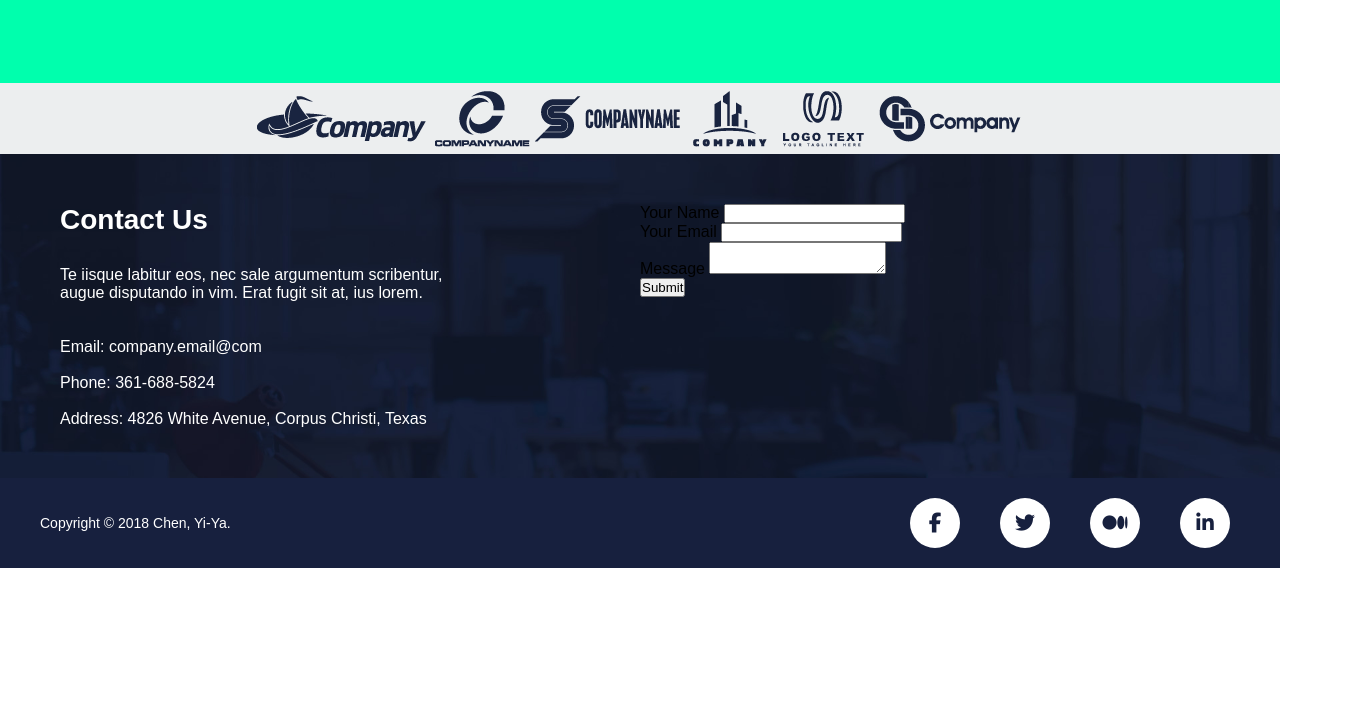
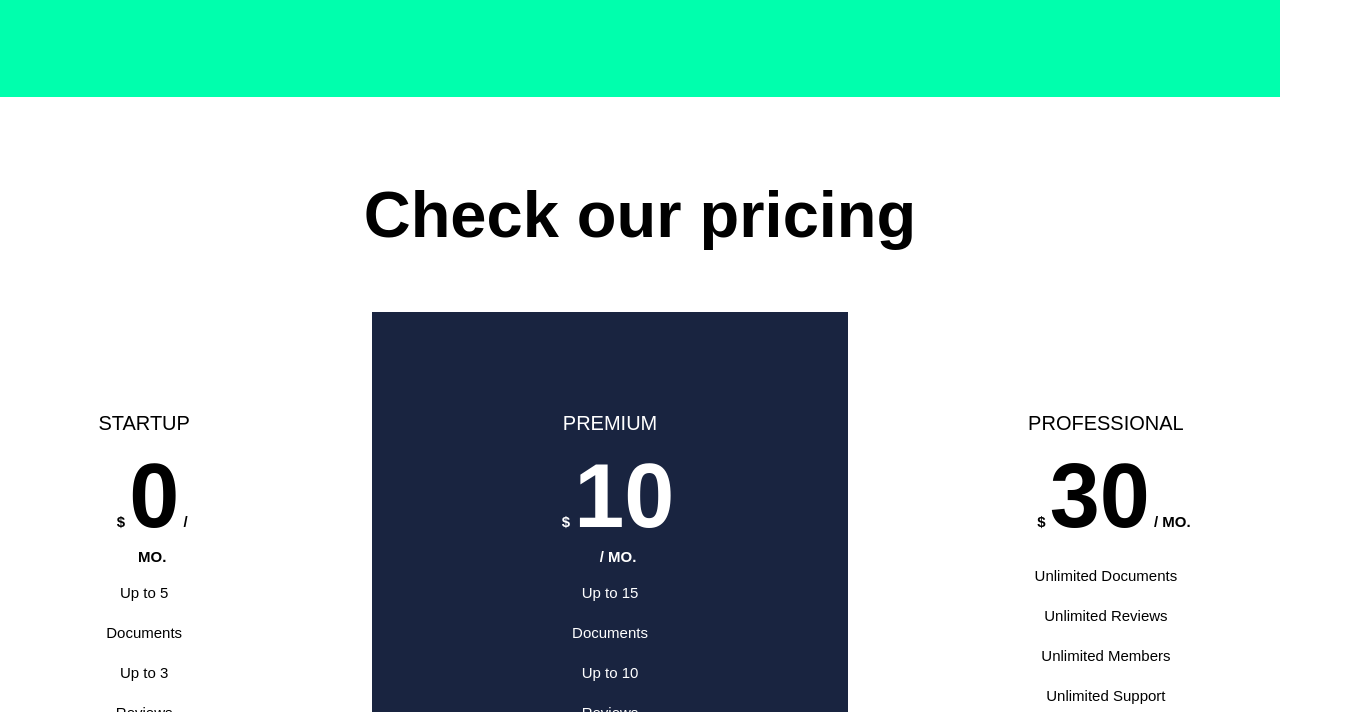
Before and after one commit to cristian17gimbuel/proyectoAtlas, a plain HTML site: page index.html in a window 1280 px wide. Shown: the part 2088-2800 px from the top of the page, 1364 px wide, since content can reach past the window. Before the commit the page ends 2656 px from the top, so only its background shows below. Drawn offline with Linux system fonts and the light colour scheme.

Commit message:
ultima modificacion

```diff
--- a/index.html
+++ b/index.html
@@ -1,18 +1,18 @@
 <!DOCTYPE html>
 <html lang="es">
+
 <head>
     <meta charset="UTF-8">
     <meta name="viewport" content="width=device-width, initial-scale=1.0">
     <title>Atlas</title>
-    <link rel="stylesheet" href="../proyectoAtlas/styles/style.css">
+    <link rel="stylesheet" href="styles/style.css">
     <link rel="stylesheet" href="https://cdnjs.cloudflare.com/ajax/libs/font-awesome/6.5.0/css/all.min.css">
 </head>
 <body>
-    <!-- Inicio de Header -->
     <header>
         <div class="hed">
             <div class="qw">
-                <img src="../proyectoAtlas/assets/images/logo.png" alt="imagen del logo">
+                <img src="assets/images/logo.png" alt="imagen del logo">
             </div>
             <nav>
                 <a href="#"><span class="hdf">Get Early Access</span></a>
@@ -21,14 +21,14 @@
         <div class="hid">
             <div class="ty">
                 <h1>A New Way<br>To Start Business</h1>
-                <p>Lorem ipsum dolor sit amet, id nec enim autem oblique, ei dico mentitum duo.<br>Illum iusto laoreet his te. Lorem partiendo mel ex. Ad vitae admodum voluptatum per.</p>
+                <p>Lorem ipsum dolor sit amet, id nec enim autem oblique, ei dico mentitum duo.<br>Illum iusto laoreet
+                    his te. Lorem partiendo mel ex. Ad vitae admodum voluptatum per.</p>
             </div>
             <div class="bot">
                 <button>Get Started</button>
             </div>
         </div>
     </header>
-    <!-- Fin de Header -->
 
     <section class="primero">
         <div class="op">
@@ -36,17 +36,17 @@
         </div>
         <div class="io">
             <div class="anti">
-                <img src="../proyectoAtlas/assets/images/smart-protect-1.jpg" alt="imagen de anti-span">
+                <img src="assets/images/smart-protect-1.jpg" alt="imagen de anti-span">
                 <h5>Anti-span</h5>
                 <p>Lorem ipsum dolor sit amet porro his no his<br>deleniti</p>
             </div>
             <div class="phis">
-                <img src="../proyectoAtlas/assets/images/smart-protect-2.jpg" alt="imagen de phishing detect ">
+                <img src="assets/images/smart-protect-2.jpg" alt="imagen de phishing detect ">
                 <h5>Phishing Detect</h5>
                 <p>Ne error antiopam usu. Sed vocen<br>concludaturque ea</p>
             </div>
             <div class="smar">
-                <img src="../proyectoAtlas/assets/images/smart-protect-3.jpg" alt="imagen de lupa smart scan">
+                <img src="assets/images/smart-protect-3.jpg" alt="imagen de lupa smart scan">
                 <h5>Smart Scan</h5>
                 <p>Et usu ocurreret elaboraret doctus prodesse<br>assueverit</p>
             </div>
@@ -58,12 +58,12 @@
                 <button>Learn More</button>
             </div>
             <div class="imh">
-                <img src="../proyectoAtlas/assets/images/feature-1.png" alt="imagen de pc">
+                <img src="assets/images/feature-1.png" alt="imagen de pc">
             </div>
         </div>
         <div class="safe">
             <div class="imhi">
-                <img src="../proyectoAtlas/assets/images/feature-2.png" alt="imagen de una tablet">
+                <img src="assets/images/feature-2.png" alt="imagen de una tablet">
             </div>
             <div class="uyi">
                 <h2>Safe and reliable</h2>
@@ -72,80 +72,81 @@
             </div>
         </div>
     </section>
-    <!-- <section class="segundo">
-        <div class="che">
-            <h2>Check our pricing</h2>
-        </div>
-        <div class="plan">
-            <div class="star">
-                <h5>STARTUP</h5>
-                <div class="price">$0 <small>/ mo.</small></div>
-                <ul class="fuatures">
+
+    <section class="segundo">
+        <h2 class="ertd">Check our pricing</h2>
+        <div class="bloques">
+            <div class="crt1">
+                <h3 class="tit">STARTUP</h3>
+                <h4 class="price">$ <span>0</span> / MO.</h4>
+                <ul>
                     <li>Up to 5 Documents</li>
                     <li>Up to 3 Reviews</li>
                     <li>5 team Members</li>
                     <li>Limited Support</li>
                 </ul>
-                <button class="vf">Get Free</button>
+                <button class="btnn">Get Free</button>
             </div>
-            <div class="pre">
-                <h5>PREMIUM</h5>
-                <div class="price">$10 <small>/ mo.</small></div>
-                <ul class="fuatures">
-                    <li>Up to 5 Documents</li>
+            <div class="crt2 crt1">
+                <h3 class="tit">PREMIUM</h3>
+                <h4 class="price">$ <span>10</span> / MO.</h4>
+                <ul>
+                    <li>Up to 15 Documents</li>
                     <li>Up to 10 Reviews</li>
                     <li>25 team Members</li>
                     <li>Limited Support</li>
                 </ul>
-                <button class="hdf">Get Free</button>
+                <button class="bton">Get Free</button>
             </div>
-            <div class="pro">
-                <h5>PROFESSIONAL</h5>
-                <div class="price">$30 <small>/ mo.</small></div>
-                <ul class="fuatures">
+            <div class="crt3 crt1">
+                <h3 class="tit">PROFESSIONAL</h3>
+                <h4 class="price">$ <span>30</span> / MO.</h4>
+                <ul>
                     <li>Unlimited Documents</li>
                     <li>Unlimited Reviews</li>
                     <li>Unlimited Members</li>
                     <li>Unlimited Support</li>
                 </ul>
-                <button class="vf">Get Free</button>
+                <button class="btnn">Get Free</button>
             </div>
         </div>
-    </section> -->
+    </section>
+
     <section class="tercero">
         <div class="images">
-            <img src="../proyectoAtlas/assets/images/client-1.png" alt="">
-            <img src="../proyectoAtlas/assets/images/client-2.png" alt="">
-            <img src="../proyectoAtlas/assets/images/client-3.png" alt="">
-            <img src="../proyectoAtlas/assets/images/client-4.png" alt="">
-            <img src="../proyectoAtlas/assets/images/client-5.png" alt="">
-            <img src="../proyectoAtlas/assets/images/client-6.png" alt="">
+            <img src="assets/images/client-1.png" alt="">
+            <img src="assets/images/client-2.png" alt="">
+            <img src="assets/images/client-3.png" alt="">
+            <img src="assets/images/client-4.png" alt="">
+            <img src="assets/images/client-5.png" alt="">
+            <img src="assets/images/client-6.png" alt="">
         </div>
     </section>
     <section class="contacto">
         <div class="contact-info">
             <h2>Contact Us</h2>
-            <p>Te iisque labitur eos, nec sale argumentum scribentur,<br> augue disputando in vim. Erat fugit sit at, ius lorem.</p><br><br>
-            <p>Email: company.email@com<br><br>Phone: 361-688-5824<br> <br>Address: 4826 White Avenue, Corpus Christi, Texas</p>
+            <p>Te iisque labitur eos, nec sale argumentum scribentur,<br>augue disputando in vim. Erat fugit sit at, ius lorem.</p><br>
+            <p>Email: company.email@com<br><br>Phone: 361-688-5824<br><br>Address: 4826 White Avenue, Corpus Christi,Texas</p>
         </div>
         <form class="form">
-            <div class="input-row">
+            <div class="input">
                 <div class="input-group">
                     <label>Your Name</label>
-                    <input type="text">
+                    <input type="text" placeholder="">
                 </div>
                 <div class="input-group">
                     <label>Your Email</label>
-                    <input type="email">
+                    <input type="email" placeholder="">
                 </div>
             </div>
             <div class="input-group">
                 <label>Message</label>
-                <textarea ></textarea>
+                <textarea placeholder=""></textarea>
             </div>
-            <button type="submit">Submit</button>
+            <button class="yttd" type="submit">Submit</button>
         </form>
     </section>
+
     <footer class="footer">
         <div class="footer-left">
             <p>Copyright © 2018 Chen, Yi-Ya.</p>
@@ -158,4 +159,5 @@
         </div>
     </footer>
 </body>
+
 </html>
--- a/styles/style.css
+++ b/styles/style.css
@@ -3,44 +3,45 @@
     padding: 0%;
     box-sizing: border-box;
 }
-    body{
+body {
     font-family: Arial, Helvetica, sans-serif;
 
 }
 /* Inicio de header */
-    header{
+header {
     align-content: center;
     padding: 80px 160px;
     width: 100%;
     background: url(../assets/images/banner-bk.jpg);
     background-size: cover;
 }
-    .hed{
+.hed {
     align-items: center;
     display: flex;
 }
-    .qw{
+.qw {
     width: 80%;
 }
-    .qw img{
+.qw img {
     width: 8%;
 }
-    .hdf{
+.hdf {
     color: #ffffff;
+    font-size: 20px;
 }
-    nav a{
+nav a {
     text-decoration: none;
 }
-    .hid h1{
+.hid h1 {
     color: #ffffff;
     font-size: 80px;
     margin-bottom: 35px;
 }
-    .hid p{
+.hid p {
     color: #ffffff;
     margin-bottom: 35px;
 }
-    .bot button{
+.bot button {
     margin-bottom: 20px;
     background-color: #00ffad;
     color: #192440;
@@ -49,38 +50,36 @@
     border-radius: 20px;
     border: none;
 }
-    /* Fin header */
-
 /* Inicio primero  */
-    .primero{
+.primero {
     text-align: center;
 }
-    .op h2{
+.op h2 {
     padding: 80px 0 15px 0;
     text-align: center;
     font-size: 50px;
 }
-    .io{
+.io {
     display: flex;
     justify-content: space-between;
     padding: 30px 250px;
 }
-    .io h5{
+.io h5 {
+    text-align: center;
+    font-size: 25px;
+}
+.io p {
     text-align: center;
 }
-    .io p{
-        text-align: center;
-    }
-
-    .take{
-        background: linear-gradient(170deg,#ffffff 50%,#00ffad 50%);
+.take {
+    background: linear-gradient(170deg, #ffffff 50%, #00ffad 50%);
     font-size: 20px;
     justify-content: center;
     display: flex;
     width: 100%;
     padding: 100px 200px;
 }
-    .safe{
+.safe {
     background-color: #00ffad;
     font-size: 20px;
     justify-content: center;
@@ -88,15 +87,13 @@
     width: 100%;
     padding: 100px 200px;
 }
-    .take img{
+.take img {
     width: 100%;
 }
-
 .uy {
     width: 55%;
     text-align: left;
 }
-
 .uy h2 {
     font-size: 50px;
     margin-bottom: 15px;
@@ -119,7 +116,6 @@
     width: 55%;
     text-align: left;
 }
-
 .uyi h2 {
     font-size: 50px;
     margin-bottom: 25px;
@@ -137,66 +133,179 @@
     border-radius: 30px;
     font-size: 14px;
 }
-
-    /* fin de primero */
-
 /* inicio de segundo */
-    .plan{
-        display: flex;
-        flex-direction: row;
-        gap: 10px;
-    }
-    .che h2{
+.ertd {
+    padding: 80px 0 60px 0;
+    font-size: 65px;
     text-align: center;
 }
-    /* fin de segundo */
+.bloques {
+    display: flex;
+    justify-content: center;
+    margin-bottom: 100px;
+}
+.crt1 {
+    text-align: center;
+    background-color: #ffffff;
+    padding: 100px 180px;
+}
+.tit {
+    font-weight: 400;
+    font-size: 20px;
+    margin-bottom: 10px;
+
+}
+.price {
+    font-size: 15px;
+    margin: 8px;
+    font-weight: 600;
+    text-align: center;
+    width: 100%;
+}
+span {
+    font-size: 90px;
+}
+ul {
+    list-style: none;
+    font-size: 15px;
+    margin-bottom: 20%;
+}
+li {
+    line-height: 40px;
+}
+.crt2 {
+    background-color: #192440;
+    color: white;
+}
+.btnn {
+    border-color: #192440;
+    border-radius: 20px;
+    padding: 12px 30px;
+    font-size: 15px;
+    font-weight: bold;
+    background: #ffffff;
+    color: #192440;
+}
+.bton {
+    border: none;
+    border-radius: 20px;
+    padding: 12px 30px;
+    font-size: 15px;
+    font-weight: bold;
+    background: #00FFAD;
+    color: #192440;
+}
 /* inicio de tercero */
-    .images{
+.images {
+    padding: 60px 100px;
     justify-content: center;
     background-color: #eceeef;
     display: flex;
+    gap: 80px;
 }
-    /* fin de tercero */
+.images img {
+    width: 150px;
+}
 /* inicio de cuarto */
+.contact-info {
+    padding: 0 40px;
+    width: 50%;
+    color: #ffffff;
+}
+.contact-info h2 {
+    color: #ffffff;
+    font-size: 28px;
+    margin-bottom: 30px;
+}
 .contacto {
     background: url("../assets/images/contact-bk.jpg") no-repeat center center/cover;
     display: flex;
     justify-content: space-between;
     padding: 50px 60px;
+
 }
-
 .contact-info {
-        width: 50%;
-        color: #ffffff;
+    max-width: 40%;
 }
-
 .contact-info h2 {
-        color: #ffffff;
-        font-size: 28px;
-        margin-bottom: 30px;
+    font-size: 32px;
+    font-weight: bold;
+    margin-bottom: 20px;
+}
+.contact-info p {
+    font-size: 15px;
+    line-height: 1.6;
+    padding: 0 0 25px 0;
 }
 .form {
-      max-width: 50%;
-      width: 100%;
+    max-width: 55%;
+    width: 80%;
 }
-    /* fin de cuarto */
+.input {
+    display: flex;
+    gap: 20px;
+    margin-bottom: 20px;
+}
+.input-group {
+    display: flex;
+    flex-direction: column;
+}
+.input-group label {
+    color: #00ffad;
+    font-size: 14px;
+    margin-bottom: 5px;
+}
+textarea,
+input {
+    background-color: transparent;
+    border: 2px solid #00ffad;
+    padding: 10px 93px;
+    color: white;
+    border-radius: 5px;
+    font-size: 14px;
+    margin-bottom: 15px;
+}
+input text {
+    background-color: transparent;
+    border: 2px solid #00ffad;
+    padding: 10px 100px;
+    color: white;
+    border-radius: 5px;
+    font-size: 14px;
+    margin-bottom: 15px;
+}
+textarea {
+    height: 100px;
+    width: 75%;
+}
+.yttd {
+    width: 74%;
+    background-color: #00ffad;
+    color: black;
+    padding: 12px;
+    font-size: 16px;
+    border: none;
+    border-radius: 25px;
+    cursor: pointer;
+    margin-top: 10px;
+}
 /* inicio de footer */
 .footer {
     background-color: #17203e;
     color: #fff;
     display: flex;
-        justify-content: space-between;
+    justify-content: flex-start;
     align-items: center;
-        padding: 10px 40px;
+    padding: 10px 100px;
     font-size: 14px;
+    gap: 40px;
 }
 .social-icons {
     display: flex;
-        gap: 40px;
-        justify-content: center;
-        padding: 10px;
+    gap: 20px;
+    padding: 10px 0px;
+    margin-left: 58%;
 }
-
 .social-icons a {
     display: flex;
     background-color: white;
@@ -209,4 +318,3 @@
     justify-content: center;
     text-decoration: none;
 }
-    /* fin de footer */
```
Lines whose indentation alone changed are shown as unchanged.
